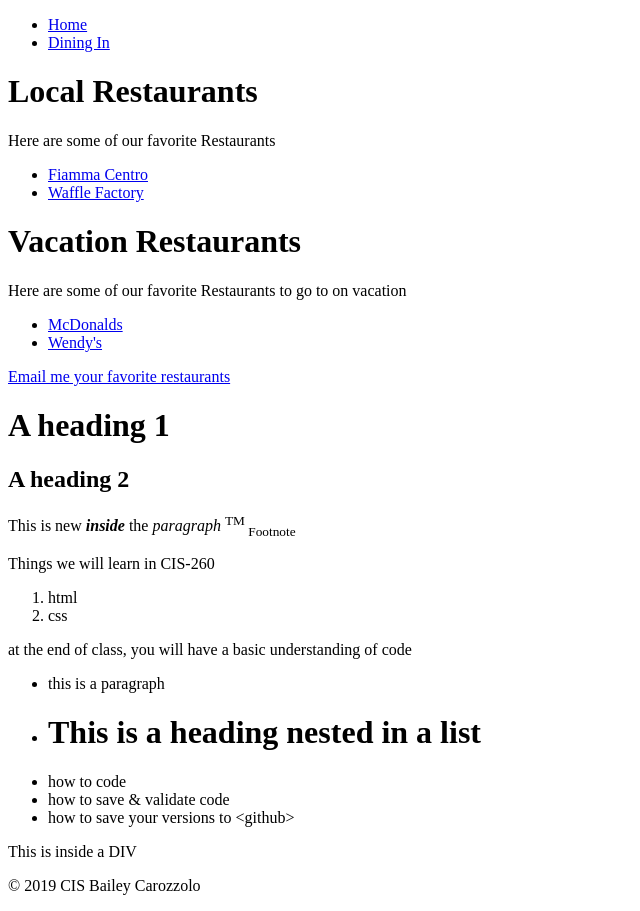
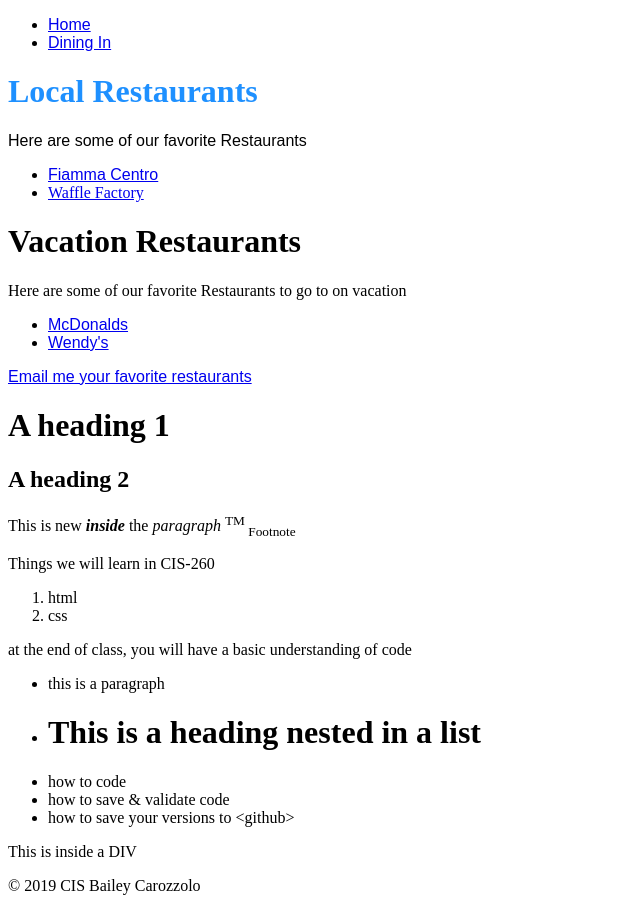
Before and after one commit to bcarozz8/assignment1, a plain HTML site: page diningout.html in a window 1280 px wide. Shown: the whole page, without its empty margins (0-640 px from the left). Drawn offline with Linux system fonts and the light colour scheme.

Commit message:
changed color and styles

```diff
--- a/css/styles.css
+++ b/css/styles.css
@@ -0,0 +1,3 @@
+a{
+          font-family: fantasy;
+          }
--- a/diningout.html
+++ b/diningout.html
@@ -4,7 +4,16 @@
     <meta charset="utf-8">
     <title> Dining Out</title>
     <link rel="stylesheet" type="text/css" href="css/styles.css">
+
+    <style>
+        a{
+          font-family: fantasy;
+
+        }
+    </style>
+
 </head>
+
 
 <body>
 
@@ -20,11 +29,12 @@
 
     </header>
     <main>
-            <h1> Local Restaurants </h1>
-        <p> Here are some of our favorite Restaurants </p>
+            <h1 style="color: dodgerblue" > Local Restaurants </h1>
+        <p style="font-family: fantasy" > Here are some of our favorite Restaurants </p>
         <ul>
-        <li> <a href= "https://fiammarochester.com/" target="_blank"> Fiamma Centro</a> </li>
-        <li> <a href= " https://http://rochesterwaffle.com/" target="_blank"> Waffle Factory</a></li>
+        <li> <a href= "https://fiammarochester.com/" target="_blank" style="font-family: fantasy" > Fiamma Centro</a> </li>
+
+        <li> <a href= " https://http://rochesterwaffle.com/" target="_blank" style="font-family: sans-sarif" > Waffle Factory</a></li>
         </ul>
 
          <h1> Vacation Restaurants </h1>
```
